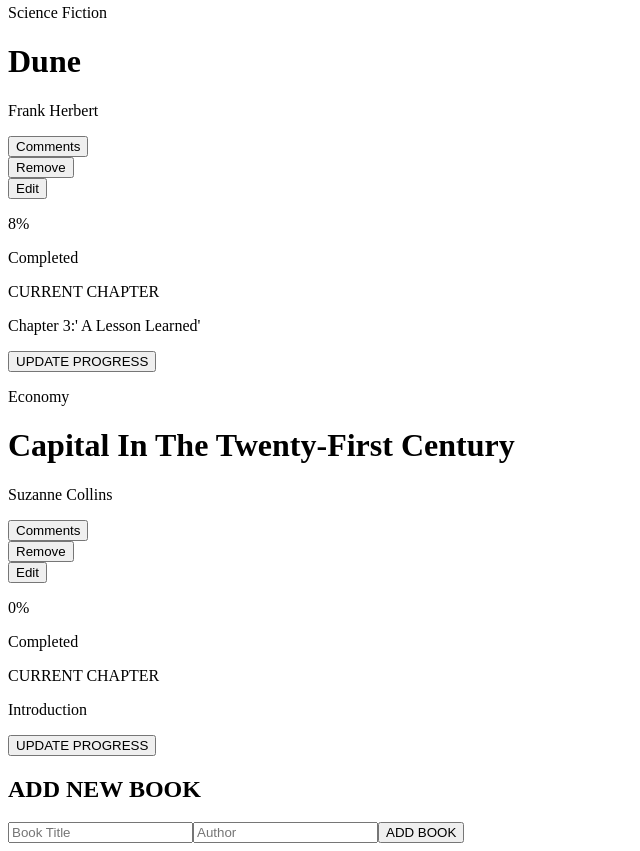
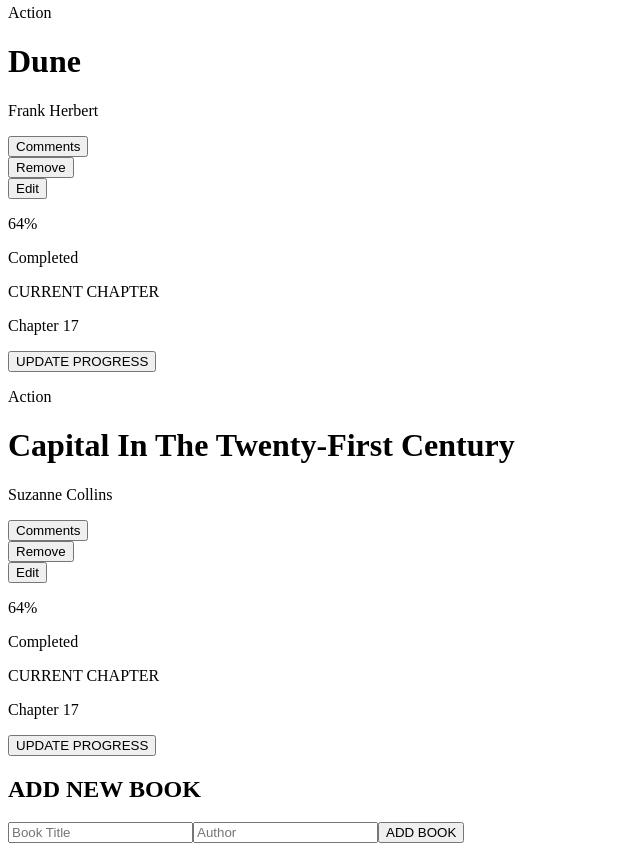
Before and after one commit to As1imwe-Mark/book_store, a React (Create React App) app: page / in a window 1280 px wide. Shown: the part 440-1291 px from the top of the page, without its empty margins (0-640 px from the left). Built offline with nearby package versions, Linux system fonts and the light colour scheme.

Commit message:
Added project components

```diff
--- a/src/components/Book.js
+++ b/src/components/Book.js
@@ -1,9 +1,9 @@
-import BookCard from './BookCard';
+import BookList from './BookList';
 import AddBook from './AddBook';
 
 const Book = () => (
   <div className="Books">
-    <BookCard />
+    <BookList />
     <AddBook />
   </div>
 );
--- a/src/components/BookCard.js
+++ b/src/components/BookCard.js
@@ -1,12 +1,14 @@
 import React from 'react';
 
-const BookCard = () => (
-  <div className="Cards">
-    <div className="bookCard">
+const BookCard = ({ books }) => (
+  <>
+    {
+      books.map((book) => (
+        <div key={book.id} className="bookCard">
           <div className="book">
             <p>Action</p>
-        <h1>The Hunger Games</h1>
-        <p>Suzanne Collins</p>
+            <h1>{book.title}</h1>
+            <p>{book.author}</p>
             <div className="Book-btns">
               <button type="button">Comments</button>
               <div className="divide" />
@@ -28,62 +30,8 @@
             </div>
           </div>
         </div>
-    <div className="bookCard">
-      <div className="book">
-        <p>Science Fiction</p>
-        <h1>Dune</h1>
-        <p>Frank Herbert</p>
-        <div className="Book-btns">
-          <button type="button">Comments</button>
-          <div className="divide" />
-          <button type="button">Remove</button>
-          <div className="divide" />
-          <button type="button">Edit</button>
-        </div>
-      </div>
-      <div className="bookInfo">
-        <div className="progress" />
-        <div className="progressInfo">
-          <p>8%</p>
-          <p>Completed</p>
-        </div>
-        <div className="ChapterInfo">
-          <p>CURRENT CHAPTER</p>
-          <p>
-            Chapter 3:
-            {'\' A Lesson Learned\''}
-          </p>
-          <button className="update" type="button">UPDATE PROGRESS</button>
-        </div>
-      </div>
-    </div>
-    <div className="bookCard">
-      <div className="book">
-        <p>Economy</p>
-        <h1>Capital In The Twenty-First Century </h1>
-        <p>Suzanne Collins</p>
-        <div className="Book-btns">
-          <button type="button">Comments</button>
-          <div className="divide" />
-          <button type="button">Remove</button>
-          <div className="divide" />
-          <button type="button">Edit</button>
-        </div>
-      </div>
-      <div className="bookInfo">
-        <div className="progress" />
-        <div className="progressInfo">
-          <p>0%</p>
-          <p>Completed</p>
-        </div>
-        <div className="ChapterInfo">
-          <p>CURRENT CHAPTER</p>
-          <p>Introduction</p>
-          <button className="update" type="button">UPDATE PROGRESS</button>
-        </div>
-      </div>
-    </div>
-  </div>
+      ))
+    }
+  </>
 );
-
 export default BookCard;
--- /dev/null
+++ b/src/components/BookList.js
@@ -0,0 +1,29 @@
+import BookCard from './BookCard';
+
+const BookList = () => {
+  const books = [
+    {
+      id: 1,
+      title: 'The Hunger Games',
+      author: 'Suzanne Collins',
+    },
+    {
+      id: 2,
+      title: 'Dune',
+      author: 'Frank Herbert',
+    },
+    {
+      id: 3,
+      title: 'Capital In The Twenty-First Century',
+      author: 'Suzanne Collins',
+    },
+  ];
+  return (
+    <div>
+      <BookCard books={books} />
+    </div>
+
+  );
+};
+
+export default BookList;
--- a/src/components/nav.js
+++ b/src/components/nav.js
@@ -9,5 +9,4 @@
     </nav>
   </div>
 );
-
 export default Nav;
```
Lines whose indentation alone changed are shown as unchanged.
